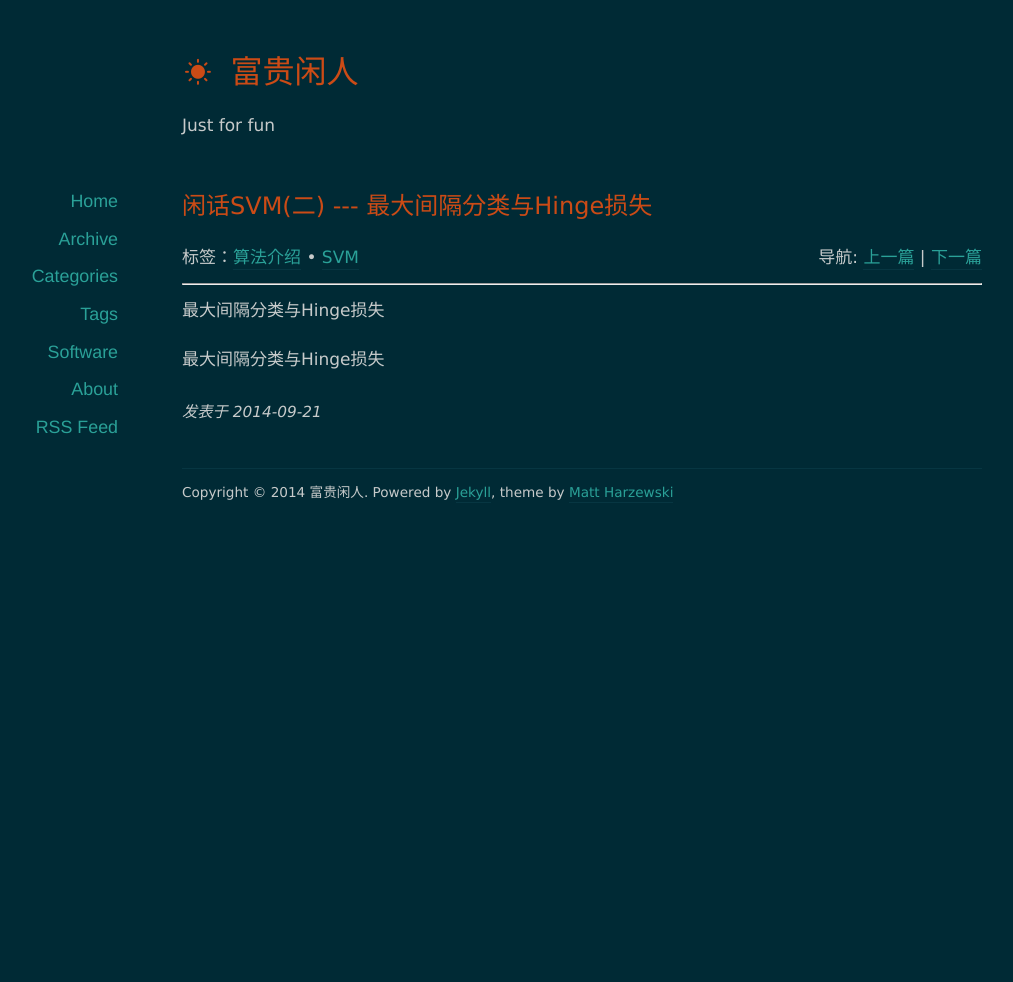
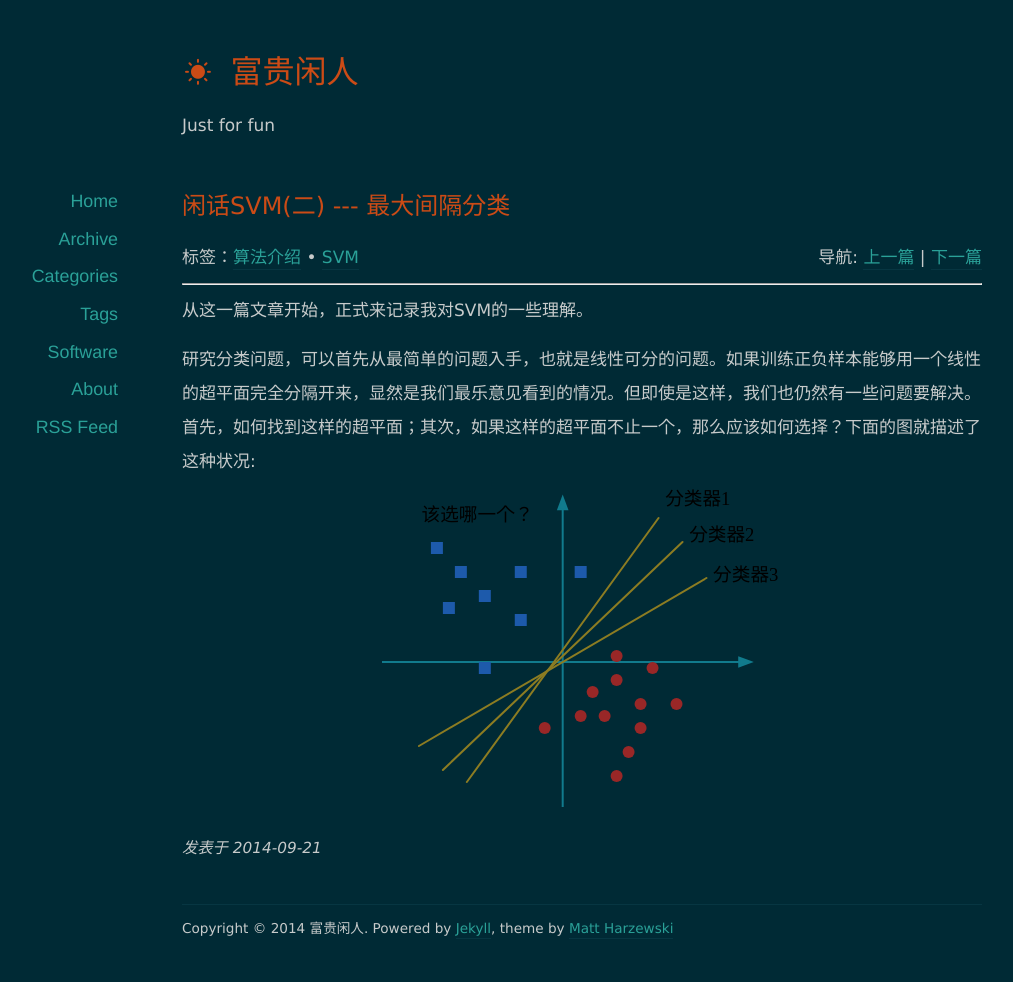
Before and after one commit to orangeprince/orangeprince.github.io, a Jekyll site: the page built from _posts/2014-09-21-svm_part2.md, in a window 1280 px wide. Shown: the whole page, without its empty margins (58-1071 px from the left). Built offline with Jekyll 4.4.1, drawn with Linux system fonts in a browser that asks for light colours; nearby versions of some CDN libraries; comment, search, counter and statistics services are not loaded; before the commit the page ends 900 px from its top, so only the background shows below that.

Commit message:
modified:   _posts/2014-09-21-svm_part2.md 	new file:   assets/img/svm/svm4.svg

```diff
--- a/_posts/2014-09-21-svm_part2.md
+++ b/_posts/2014-09-21-svm_part2.md
@@ -1,12 +1,12 @@
 ---
 layout: post
-title: "闲话SVM(二) --- 最大间隔分类与Hinge损失"
+title: "闲话SVM(二) --- 最大间隔分类"
 category: "机器学习"
 tags: [算法介绍,SVM]
 ---
 
+从这一篇文章开始，正式来记录我对SVM的一些理解。
 
-最大间隔分类与Hinge损失
+研究分类问题，可以首先从最简单的问题入手，也就是线性可分的问题。如果训练正负样本能够用一个线性的超平面完全分隔开来，显然是我们最乐意见看到的情况。但即使是这样，我们也仍然有一些问题要解决。首先，如何找到这样的超平面；其次，如果这样的超平面不止一个，那么应该如何选择？下面的图就描述了这种状况:
 <!--more-->
-
-最大间隔分类与Hinge损失
+![如何选择分类器]({{ site.img_url }}/svm/svm4.svg)
```
Also changed, not shown: assets/img/svm/svm4.svg (added).
